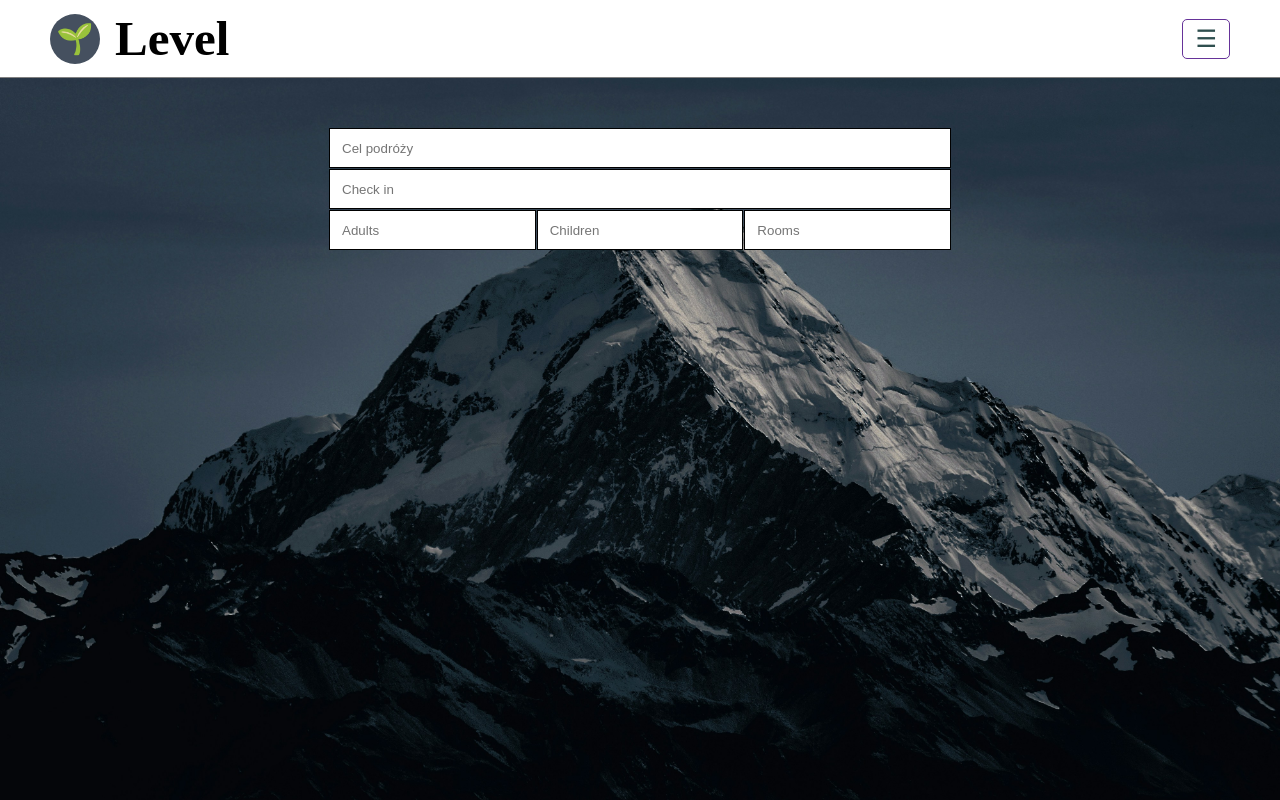
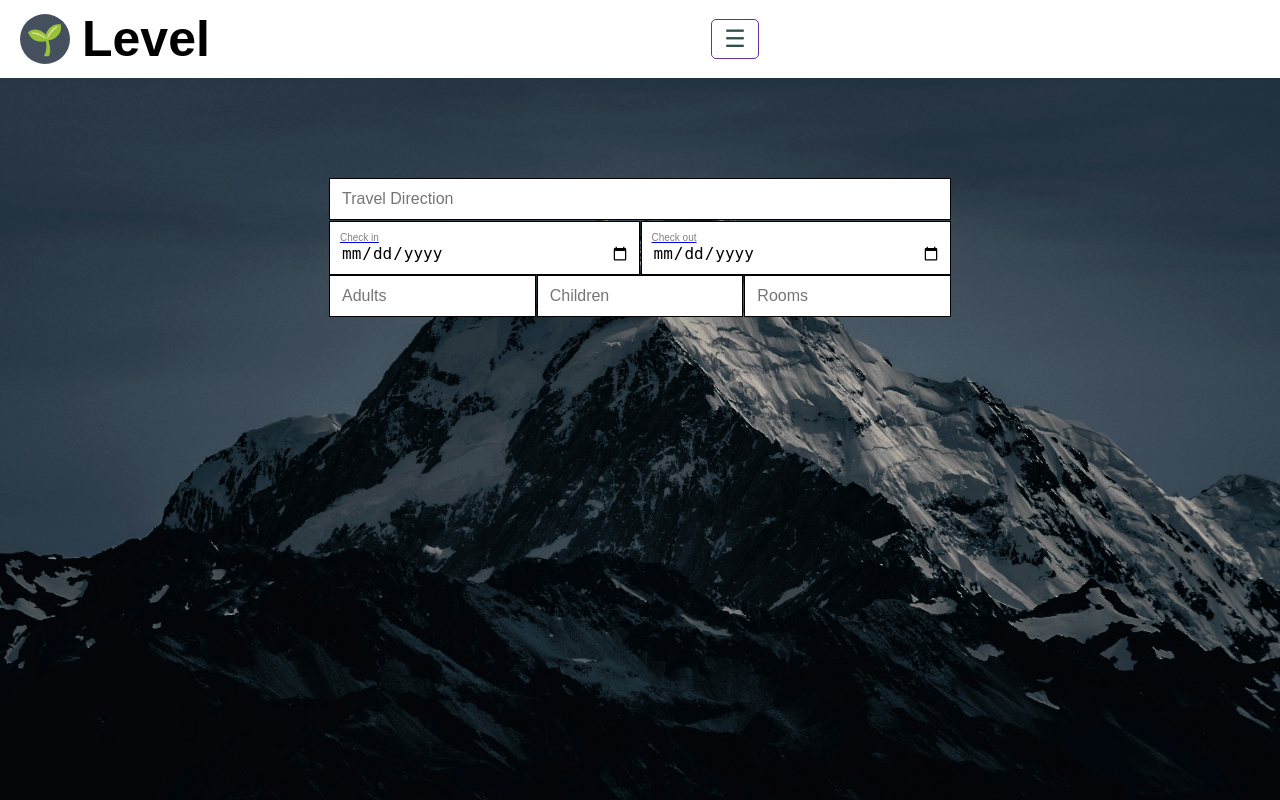
Before and after one commit to NprkDan/Replicate_Test_Site, a Django app: page / in a window 1280 px wide. Run offline with Django 5.2, Linux system fonts and the light colour scheme.

Commit message:
Third attempt

```diff
--- a/clone_project/urls.py
+++ b/clone_project/urls.py
@@ -1,25 +1,7 @@
-"""
-URL configuration for clone_project project.
-
-The `urlpatterns` list routes URLs to views. For more information please see:
-    https://docs.djangoproject.com/en/6.0/topics/http/urls/
-Examples:
-Function views
-    1. Add an import:  from my_app import views
-    2. Add a URL to urlpatterns:  path('', views.home, name='home')
-Class-based views
-    1. Add an import:  from other_app.views import Home
-    2. Add a URL to urlpatterns:  path('', Home.as_view(), name='home')
-Including another URLconf
-    1. Import the include() function: from django.urls import include, path
-    2. Add a URL to urlpatterns:  path('blog/', include('blog.urls'))
-"""
 from django.contrib import admin
-from django.urls import path
-
-from website.views import home
+from django.urls import path, include
 
 urlpatterns = [
-    path("admin/", admin.site.urls),
-    path('', home),
+    path('admin/', admin.site.urls),
+    path('', include('website.urls')), # To podłącza Twoją aplikację website
 ]
--- /dev/null
+++ b/website/static/js/scripts.js
@@ -0,0 +1,16 @@
+document.addEventListener('DOMContentLoaded', () => {
+    const btn = document.getElementById('menu-btn');
+    const menu = document.getElementById('nav-menu');
+
+    if (btn && menu) {
+        btn.addEventListener('click', () => {
+            menu.classList.toggle('menu-visible');
+        });
+
+        window.addEventListener('click', (e) => {
+            if (!btn.contains(e.target) && !menu.contains(e.target)) {
+                menu.classList.remove('menu-visible');
+            }
+        });
+    }
+});
--- /dev/null
+++ b/website/templates/base.html
@@ -0,0 +1,69 @@
+{% load static %}
+<!DOCTYPE html>
+<html lang="pl">
+<head>
+    <meta charset="UTF-8">
+    <title>Level - Site Clone</title>
+    <style>
+        body {
+            margin: 0; padding: 0;
+            background-image: url("{% static 'website/background.jpg' %}");
+            background-size: cover; background-position: center;
+            background-repeat: no-repeat; background-attachment: fixed;
+            min-height: 100vh; font-family: "Arial", sans-serif;
+        }
+        .navbar {
+            display: flex; justify-content: space-between; align-items: center;
+            padding: 10px 20px; background-color: white; position: relative; z-index: 100;
+        }
+        .logo-area { display: flex; align-items: center; gap: 12px; }
+        .logo-circle {
+            background-color: #45505F; border-radius: 50%; width: 50px; height: 50px;
+            display: flex; justify-content: center; align-items: center; font-size: 30px;
+        }
+        .logo-text { font-size: 50px; font-weight: bold; }
+        .level-icon {
+            border: 1px solid rebeccapurple; border-radius: 5px; padding: 5px 12px;
+            color: darkslategrey; font-size: 24px; background-color: white; cursor: pointer;
+        }
+        /* MENU WYSUWANE */
+        .menu-hidden {
+            display: none; position: absolute; top: 70px; right: 20px;
+            background-color: white; border: 1px solid grey; padding: 15px; min-width: 200px;
+        }
+        .menu-visible { display: block; }
+        .menu-hidden ul { list-style: none; padding: 0; margin: 0; }
+        .menu-hidden li { padding: 10px; border-bottom: 1px solid #eee; }
+        .menu-hidden a { text-decoration: none; color: black; font-weight: bold; }
+
+        /* STYLE DLA TABELEK (FORMULARZA) */
+        .search-container { display: flex; flex-direction: column; align-items: center; margin-top: 100px; }
+        .input-row { background-color: white; border: 1px solid black; padding: 10px; margin-bottom: 1px; }
+        .flex-row { display: flex; gap: 1px; width: 622px; }
+        .flex-item { flex: 1; background-color: white; border: 1px solid black; padding: 10px; }
+        input { width: 100%; border: none; outline: none; font-size: 16px; }
+    </style>
+</head>
+<body>
+    <nav class="navbar">
+        <div class="logo-area">
+            <div class="logo-circle">🌱</div>
+            <span class="logo-text">Level</span>
+        </div>
+        <div class="level-icon" id="menu-btn">☰</div>
+        <div id="nav-menu" class="menu-hidden">
+            <ul>
+                <li><a href="{% url 'home' %}">Home</a></li>
+                <li><a href="{% url 'contact' %}">Contacts</a></li>
+                <li><a href="{% url 'reservations' %}">Reservations</a></li>
+                <li><a href="{% url 'subscribe' %}">Subscriptions/a></li>
+            </ul>
+        </div>
+    </nav>
+
+    {% block content %}
+    {% endblock %}
+
+    <script src="{% static 'js/scripts.js' %}"></script>
+</body>
+</html>
--- a/website/templates/index.html
+++ b/website/templates/index.html
@@ -1,120 +1,24 @@
-{% load static %} <!DOCTYPE html>
-<html lang="en">
-<head>
-    <meta charset="UTF-8">
-    <title>Level - Site Clone</title>
-    <style>
-        body {
-            margin: 0;
-            padding: 0;
-            /* 2. Poprawny zapis tła w Django */
-            background-image: url("{% static 'website/background.jpg'%}");
-            background-size: cover;
-            background-position: center;
-            background-repeat: no-repeat;
-            background-attachment: fixed;
-            min-height: 100vh;
-            /* 3. Poprawny zapis czcionki */
-            font-family: "Nasalization";
-        }
+{% extends 'base.html' %}
 
-        .navbar {
-            display: flex;
-            justify-content: space-between;
-            align-items: center;
-            padding: 10px 50px;
-            background-color: white;
-            border-bottom: 1px solid grey;
-        }
-
-        .logo-area {
-            display: flex;
-            align-items: center;
-            gap: 15px;
-        }
-
-        .logo-circle {
-            background-color: #45505F;
-            border-radius: 50%;
-            width: 50px;
-            height: 50px;
-            display: flex;
-            justify-content: center;
-            align-items: center;
-            font-size: 30px;
-        }
-
-        .logo-text {
-            font-size: 49px;
-            font-weight: bold;
-            color: black;
-        }
-
-        .level-icon {
-            border: 1px solid rebeccapurple;
-            border-radius: 5px;
-            padding: 5px 12px;
-            color: darkslategrey;
-            font-size: 24px;
-            background-color: white; /* Żeby nie było przezroczyste na tle zdjęcia */
-            cursor: pointer;
-        }
-
-        /* 4. Kontener dla wyszukiwarki, żeby była na środku */
-        .main-content {
-            padding: 20px;
-            display: flex;
-            flex-direction: column;
-            align-items: center;
-            justify-content: center;
-            min-height: 50vh;
-        }
-    </style>
-</head>
-
-<body>
-
-<nav class="navbar">
-    <div class="logo-area">
-        <div class="logo-circle">🌱</div>
-        <span class="logo-text">Level</span>
-    </div>
-    <div class="level-icon">
-        ☰
-    </div>
-</nav>
-
-<main style="display: flex; flex-direction: column; align-items: center; gap: 1px; margin-top: 50px;">
-
-    <div style="width: 600px; border: 1px solid black; padding: 10px; background-color: white;">
-        <input placeholder="Cel podróży" style="width: 100%; border: none; outline: none;">
-    </div>
-
-    <div style="display: flex; width: 622px; gap: 1px;">
-        <div style="flex: 1; border: 1px solid black; padding: 10px; background-color: white;">
-            <input placeholder="Check in" style="width: 100%; border: none; outline: none;">
-                <p style="background-color; margin: 0px; font-size:2px ; </p>
+{% block content %}
+    <main class="search-container">
+        <div class="input-row" style="width: 600px;">
+            <input type="text" placeholder="Travel Direction">
         </div>
-
-
-            <input placeholder="Check out" style="width: 100%; border: none; outline: none;">
+        <div class="flex-row">
+            <div class="flex-item">
+                <label style="font-size: 10px; color: gray; display: block;">Check in</label>
+                <input type="date">
+            </div>
+            <div class="flex-item">
+                <label style="font-size: 10px; color: gray; display: block;">Check out</label>
+                <input type="date">
+            </div>
         </div>
-    </div>
-
-    <div style="display: flex; width: 622px; gap: 1px;">
-        <div style="flex: 1; border: 1px solid black; padding: 10px; background-color: white;">
-            <input placeholder="Adults" style="width: 100%; border: none; outline: none;">
+        <div class="flex-row">
+            <div class="flex-item"><input type="number" placeholder="Adults"></div>
+            <div class="flex-item"><input type="number" placeholder="Children"></div>
+            <div class="flex-item"><input type="number" placeholder="Rooms"></div>
         </div>
-        <div style="flex: 1; border: 1px solid black; padding: 10px; background-color: white;">
-            <input placeholder="Children" style="width: 100%; border: none; outline: none;">
-        </div>
-        <div style="flex: 1; border: 1px solid black; padding: 10px; background-color: white;">
-            <input placeholder="Rooms" style="width: 100%; border: none; outline: none;">
-        </div>
-    </div>
-
-
-</main>
-
-</body>
-</html>
+    </main>
+{% endblock %}
--- a/website/urls.py
+++ b/website/urls.py
@@ -1,5 +1,11 @@
+
 from django.urls import path
 from . import views
 
-urlpatterns = path('', views.home, name='home')
-path('menu/', views.menu, name='menu'),
+urlpatterns = [
+    # path(ścieżka, funkcja_widoku, name="to_jest_imie_szukane_przez_django")
+    path('', views.home, name='home'),
+    path('contact/', views.contact, name='contact'),
+    path('reservations/', views.reservations, name='reservations'),
+    path('subscribe/', views.subscribe, name='subscribe'),
+]
--- a/website/views.py
+++ b/website/views.py
@@ -1,9 +1,22 @@
+from django.shortcuts import render
+
+def home(request):
+    return render(request, 'base.html')
+
+
+def menu_page(request):
+    return render(request, 'menu.html')
+
 from django.shortcuts import render
 
 def home(request):
     return render(request, 'index.html')
 
-# Create your views here.
-def menu_page(request):
-    return render(request, 'menu.html')
-# function which will make a request
+def contact(request):
+    return render(request, 'contacts.html')
+
+def reservations(request):
+    return render(request, 'reservations.html')
+
+def subscribe(request):
+    return render(request, 'subscription.html')
```
Also changed, not shown: website/templates/contacts.html (added, +11 -0 lines), website/templates/reservations.html (added, +8 -0 lines), website/templates/subscription.html (added, +8 -0 lines).
